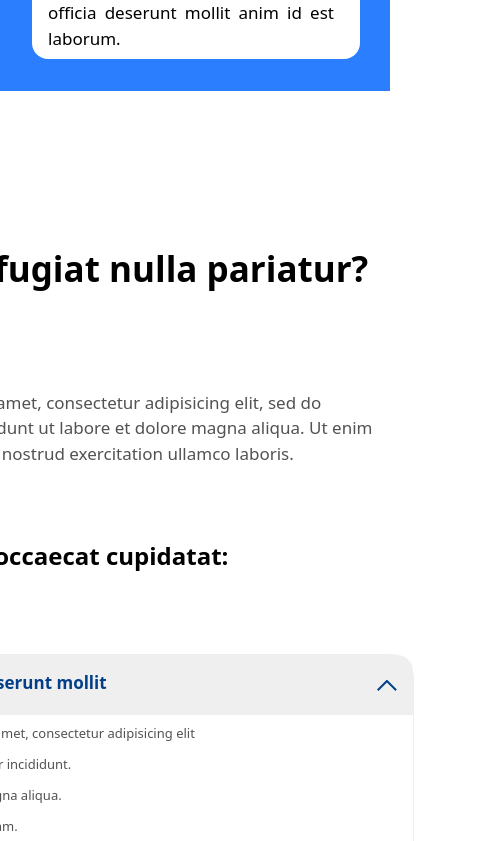
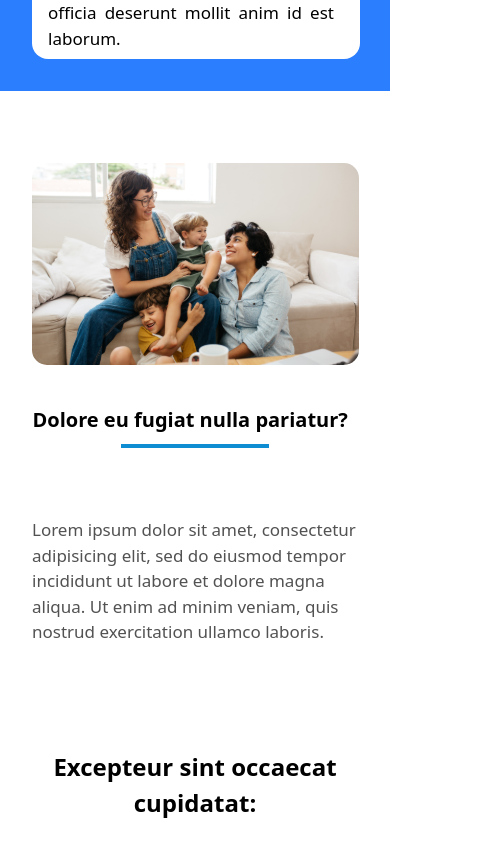
Before and after one commit to wellerson-pinheiros/choveu_teste, a React (Vite) app: page / in a window 390 px wide. Shown: the part 2103-2944 px from the top of the page, 494 px wide, since content can reach past the window. Built offline with nearby package versions, Linux system fonts and the light colour scheme.

Commit message:
:iphone: Resposividade quarta seção iniciada

```diff
--- a/src/components/QuartaSection.tsx
+++ b/src/components/QuartaSection.tsx
@@ -4,33 +4,42 @@ import apple from '../assets/apple.svg'
 import arrow from '../assets/arrow.svg'
 import arrowdown from '../assets/arrowdown.svg'
 import word from '../assets/word.svg'
+import mob from'../assets/mob.svg'
 function QuartaSection() {
   return (
     <div className="bg-white w-full ">
-        <div className=" flex w-full justify-center ">
-            <div className='flex flex-col'>
-                <h1 className="font-inter font-bold text-[35px]  pt-30   ">
-                Dolore eu fugiat nulla pariatur?
-                </h1>
-            <img src={barraazul} alt="" className='w-[148px] h-3.5'/>
+        <div className=" flex w-full justify-center xl:flex-row flex-col  ">
+            <div className='container mx-auto flex flex-col order-2 xl:order-1 justify-center items-center '>
 
-            <div className='pt-20'>
-                <p className='font-inter font-normal text-[17px] leading-[150%] space-y-[18px] text-[#525252]'>
-                Lorem ipsum dolor sit amet, consectetur adipisicing elit, sed do <br />
-                eiusmod tempor incididunt ut labore et dolore magna aliqua. Ut enim <br />
+                <div className='div-pai '>
+                    <div className='div-filha '>
+                        <h1 className="font-inter font-bold  text-[20px] md:text-[35px] w-[325px] md:w-[571px] pt-10 md:pt-30 pb-1 mx-auto ">
+                            Dolore eu fugiat nulla pariatur?
+                        </h1>
+            <img src={barraazul} alt="" className='w-[148px] h-3.5 mx-auto md:mx-0 '/>
+                </div>
+            <div className='pt-8 md:pt-20 '>
+
+                <p className='font-inter font-normal text-[17px] leading-[150%] space-y-[18px] text-[#525252] p-8 md:p-0'>
+                Lorem ipsum dolor sit amet, consectetur adipisicing elit, sed do <br className='hidden md:block'/>
+                eiusmod tempor incididunt ut labore et dolore magna aliqua. Ut enim <br className='hidden md:block' />
                 ad minim veniam, quis nostrud exercitation ullamco laboris.
-            </p>
-            </div>
-            <div className=''>
-                <h2 className='font-inter font-bold text-[24px] pt-18'>
+                </p>
+
+                <h2 className='font-inter font-bold text-[24px] pt-18 w-[328px] md:w-full mx-auto  text-center md:text-left'>
                     Excepteur sint occaecat cupidatat:
                 </h2>
             </div>
+                </div>
 
 
 
 
-            <div className='bg-[#ffff] w-[597px] h-[314px] flex flex-col mt-20 border border-[#EFEFEF] rounded-3xl'>
+
+
+
+
+            <div className='bg-[#ffff] w-[597px] h-[314px] flex flex-col mt-20 border border-[#EFEFEF] rounded-3xl '>
             <div className='flex justify-between bg-[#EFEFEF] h-[60px] items-center p-4 rounded-t-2xl'>
                 <div className='flex gap-5'>
                     <img src={apple} alt="imagem de uma maça" />
@@ -58,8 +67,8 @@ function QuartaSection() {
 
 
 
-        <div className='bg-[#ffff] w-[597px] h-[314px] flex flex-col mt-20 border border-[#EFEFEF] rounded-3xl'>
-            <div className='flex justify-between bg-[#EFEFEF] h-[60px] items-center p-4 rounded-t-2xl'>
+        <div className='bg-[#ffff] w-[597px] h-[314px] flex flex-col mt-20 border border-[#EFEFEF] rounded-3xl '>
+            <div className='flex justify-between bg-[#EFEFEF] h-[60px] items-center p-4 rounded-t-2xl '>
                 <div className='flex gap-5'>
                     <img src={word} alt="imagem de uma maça" />
                 <h2 className='font-inter font-bold text-[17px] leading-[150%] space-y-[18px] text-[#023F88]'>
@@ -83,9 +92,17 @@ function QuartaSection() {
 
         </div>
             </div>
-            <div className=' ml-40 '>
-                <img src={img2} alt="Foto de duas mulhures com duas crianças" className='pt-10 ' />
-            </div>
+                     {/* Imagem para desktop */}
+                <img src={img2}
+                 alt="Foto de duas mulhures com duas crianças"
+                 className='pt-10 w-[327px]  h-[202px] md:h-[327px] order-1 xl:order-2 lg:mr-42 object-contain hidden min-[1280px]:block'  />
+
+                 {/* Imagem para mobile */}
+                <img
+                 src={mob}
+                 alt="Imagem versão mobile"
+                 className="block min-[1279px]:hidden  h-auto object-contain w-[327px] md:w-[627px] mx-auto pt-10"
+/>
 
         </div>
 
```
Also changed, not shown: src/assets/mob.svg (added).
